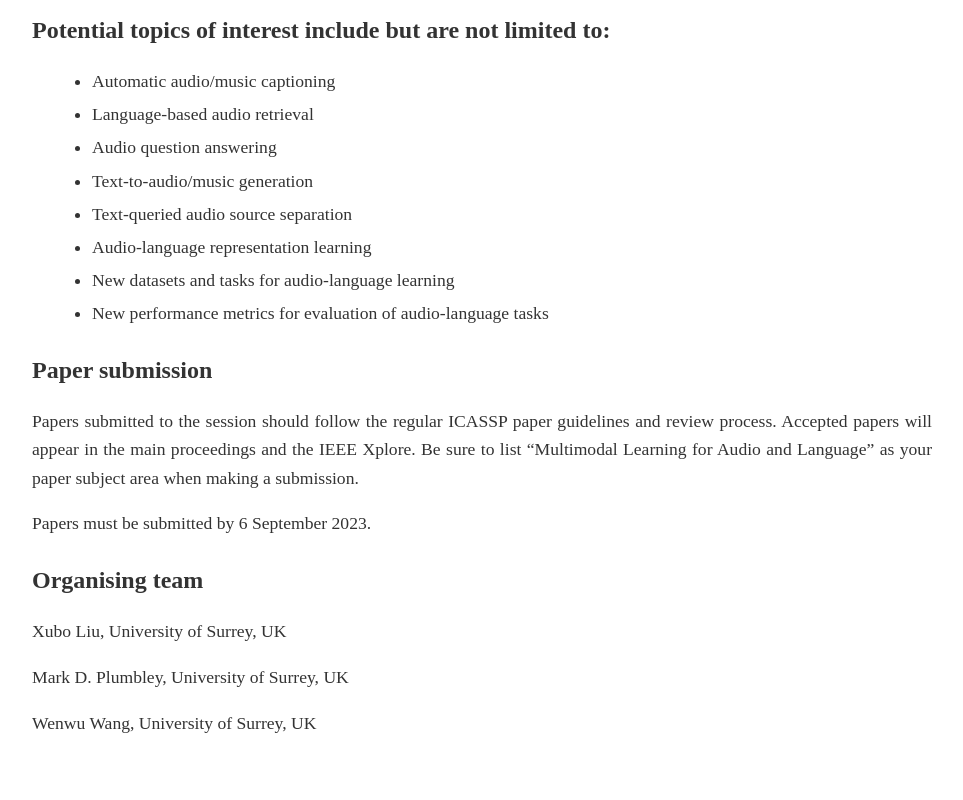
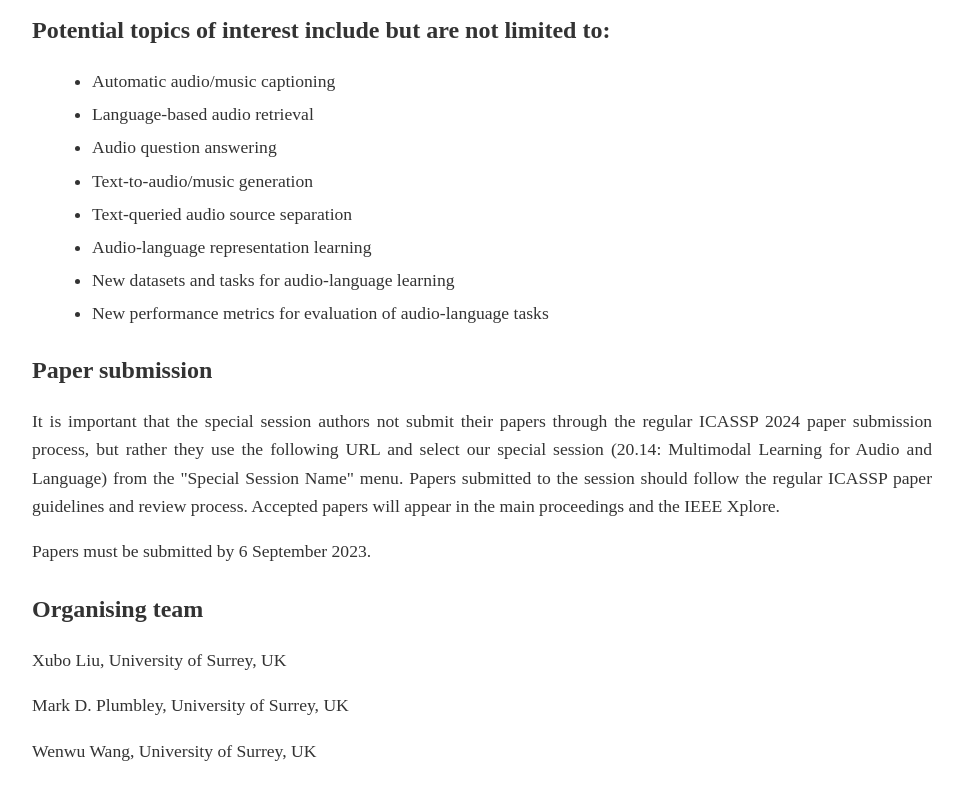
Before and after one commit to liuxubo717/ML4AL, a plain HTML site: page index.html in a window 1280 px wide. Shown: the part 989-1789 px from the top of the page, without its empty margins (158-1121 px from the left). Before the commit the page ends 1761 px from the top, so only its background shows below. Drawn offline with Linux system fonts and the light colour scheme.

Commit message:
Update index.html

```diff
--- a/index.html
+++ b/index.html
@@ -107,7 +107,8 @@
     </ul>
 
     <h3 id="paper-submission">Paper submission</h3>
-    <p>Papers submitted to the session should follow the regular ICASSP paper guidelines and review process. Accepted papers will appear in the main proceedings and the IEEE Xplore. Be sure to list “Multimodal Learning for Audio and Language” as your paper subject area when making a submission.</p>
+    <p>It is important that the special session authors not submit their papers through the regular ICASSP 2024 paper submission process, but rather they use the following URL and select our special session (20.14: Multimodal Learning for Audio and Language) from the "Special Session Name" menu. Papers submitted to the session should follow the regular ICASSP paper guidelines and review process. Accepted papers will appear in the main proceedings and the IEEE Xplore.</p>
+
     <p>Papers must be submitted by 6 September 2023.</p>
 
     <h3 id="organising-team">Organising team</h3>
```
